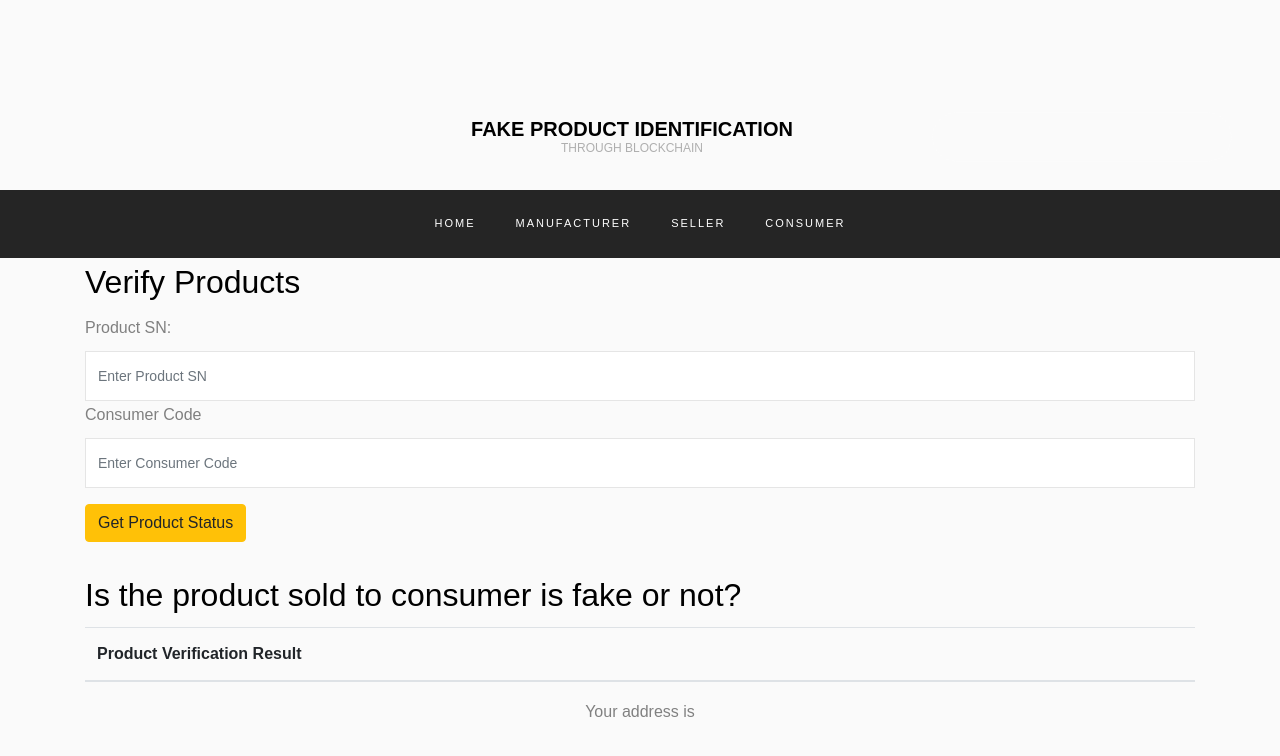
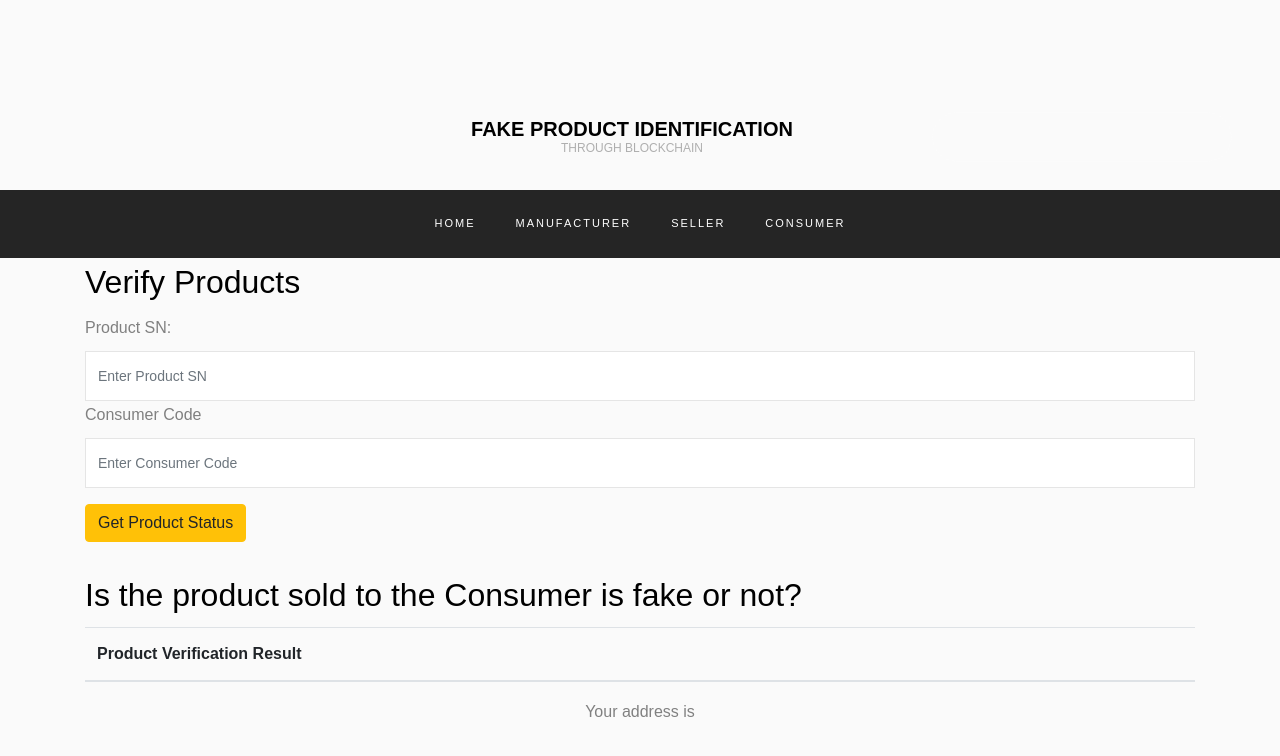
Before and after one commit to kalyan0996/fake-product-blockchain, a website: page src/verifyProducts.html in a window 1280 px wide. Drawn offline with nearby package versions, Linux system fonts and the light colour scheme; a script that the page names is missing.

Commit message:
Correct grammar in product verification heading

```diff
--- a/src/verifyProducts.html
+++ b/src/verifyProducts.html
@@ -79,7 +79,7 @@
 	<br/>
     <section>
         <div class="container">
-            <h2>Is the product sold to consumer is fake or not?</h2>
+            <h2>Is the product sold to the Consumer is fake or not?</h2>
             <table class="table">
                 <thead>
                     <tr>
```
